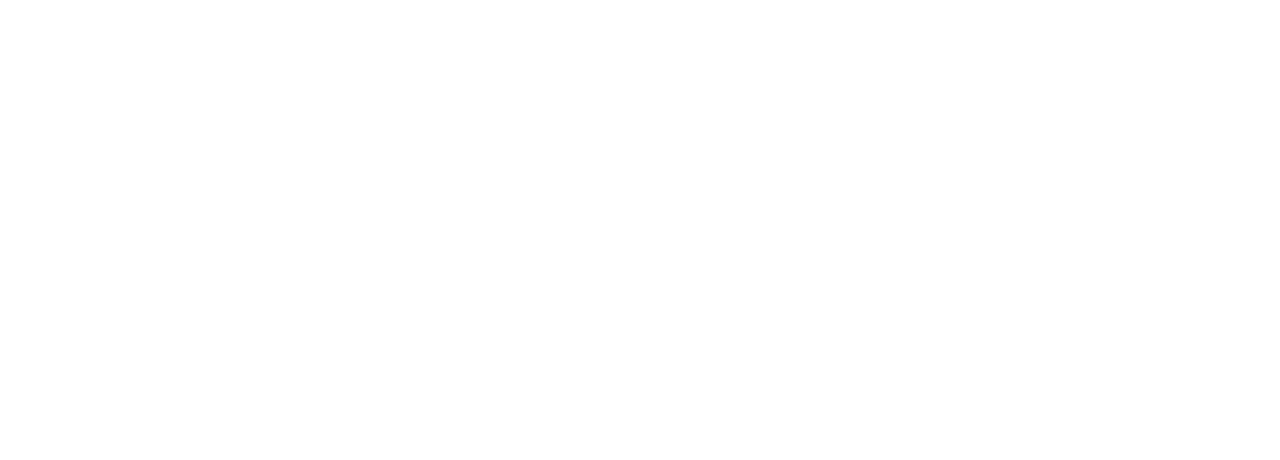
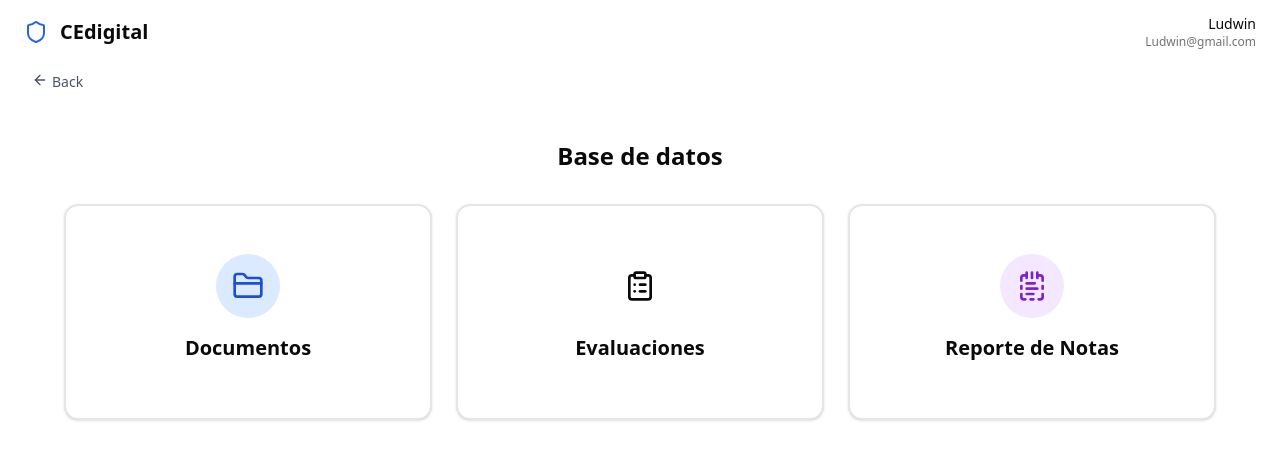
Before and after one commit to fredeos/CE3101---CEDigital, a React (Vite) app in the folder src/frontend/: page /dashboard-curso-Estudiantes in a window 1280 px wide. Before the commit this address had no page. Shown: the top 460 px of the page. Built offline with nearby package versions, Linux system fonts and the light colour scheme.

Commit message:
It's create a main dashboard inside course

```diff
--- /dev/null
+++ b/src/frontend/src/roles/Estudiante/dashboardCurso/dashboard_curso.css
@@ -0,0 +1,201 @@
+
+/*Se modifica el body para el dashboard*/
+body {
+  margin: 0;
+  display: block;
+  place-items: stretch;
+  min-width: 100%;
+  min-height: 100vh;
+}
+
+/* Estilos generales del dashboard */
+.curso-dashboard{
+  min-height: 100vh;
+  background-color: var(--muted-40);
+  display: flex;
+  flex-direction: column;
+}
+
+/* Estilos del header */
+.curso-header {
+  background-color: white;
+  border-bottom: 1px solid var(--border-color);
+  height: 4rem;
+  display: flex;
+  align-items: center;
+  justify-content: space-between;
+  padding: 0 1.5rem;
+}
+
+.header-logo {
+  display: flex;
+  align-items: center;
+  gap: 0.75rem;
+}
+
+.header-logo-icon {
+  height: 1.5rem;
+  width: 1.5rem;
+  color: #2563eb; /* blue-600 */
+}
+
+.header-title {
+  font-weight: 700;
+  font-size: 1.25rem;
+  line-height: 1.75rem;
+}
+
+/* Estilo para la información del usuario arriba a la derecha*/
+.user-info {
+  display: flex;
+  flex-direction: column;
+  align-items: flex-end;
+}
+
+.user-name {
+  font-weight: 500;
+  font-size: 0.875rem;
+  line-height: 1.25rem;
+}
+
+.user-email {
+  font-size: 0.75rem;
+  line-height: 1rem;
+  color: var(--muted-foreground);
+}
+
+/*Estilo del boton de volver*/
+.dashboard-back-button-container{
+  display: flex;
+  align-items: flex-start;
+  padding-left: 20px;
+}
+
+.dashboard-back-button {
+  margin-bottom: 1rem;
+  display: flex;
+  align-items: flex-start;
+  gap: 0.25rem;
+  color: rgb(71 85 105);
+
+}
+
+/* Estilos del contenido principal */
+.curso-main {
+  flex: 1;
+  padding: 1.5rem;
+  display: flex;
+  flex-direction: column;
+  align-items: center;
+}
+
+.main-container {
+  width: 100%;
+  max-width: 72rem; /* 6xl */
+}
+
+.dashboard-title {
+  font-size: 1.5rem;
+  line-height: 2rem;
+  font-weight: 700;
+  margin-bottom: 2rem;
+  text-align: center;
+}
+
+/* Estilos de la grilla de opciones */
+.options-grid {
+  display: grid;
+  grid-template-columns: 1fr;
+  gap: 1.5rem;
+}
+
+@media (min-width: 768px) {
+  .options-grid {
+    grid-template-columns: repeat(2, 1fr);
+  }
+}
+
+@media (min-width: 1024px) {
+  .options-grid {
+    grid-template-columns: repeat(3, 1fr);
+  }
+}
+
+/* Estilos de las tarjetas de opción */
+.option-card {
+  transition: box-shadow 0.3s ease;
+  cursor: pointer;
+  border-width: 2px;
+}
+
+.option-card:hover {
+  box-shadow: 0 4px 6px -1px rgba(0, 0, 0, 0.1), 0 2px 4px -1px rgba(0, 0, 0, 0.06);
+  border-color: #bfdbfe; /* blue-200 */
+}
+
+.card-content {
+  padding: 1.5rem;
+  display: flex;
+  flex-direction: column;
+  align-items: center;
+  text-align: center;
+}
+
+.icon-container {
+  border-radius: 9999px;
+  padding: 1rem;
+  margin-bottom: 1rem;
+}
+
+.icon-container-blue {
+  background-color: #dbeafe; /* blue-100 */
+  color: #1d4ed8; /* blue-700 */
+}
+
+.icon-container-green {
+  background-color: #dcfce7; /* green-100 */
+  color: #15803d; /* green-700 */
+}
+
+.icon-container-purple {
+  background-color: #f3e8ff; /* purple-100 */
+  color: #7e22ce; /* purple-700 */
+}
+
+.icon-container-amber {
+  background-color: #fef3c7; /* amber-100 */
+  color: #b45309; /* amber-700 */
+}
+
+.icon-container-rose {
+  background-color: #ffe4e6; /* rose-100 */
+  color: #be123c; /* rose-700 */
+}
+
+.icon-container-cyan {
+  background-color: #cffafe; /* cyan-100 */
+  color: #0e7490; /* cyan-700 */
+}
+
+.icon-container-slate {
+  background-color: #f1f5f9; /* slate-100 */
+  color: #334155; /* slate-700 */
+}
+
+.option-icon {
+  height: 2rem;
+  width: 2rem;
+}
+
+.option-title {
+  font-size: 1.25rem;
+  line-height: 1.75rem;
+  font-weight: 600;
+  margin-bottom: 0.5rem;
+}
+
+.option-description {
+  color: var(--muted-foreground);
+  font-size: 0.875rem;
+  line-height: 1.25rem;
+}
--- /dev/null
+++ b/src/frontend/src/roles/Estudiante/dashboardCurso/dashboard_curso.jsx
@@ -0,0 +1,105 @@
+import { useState } from "react";
+import { FolderClosed , NotepadTextDashed , ClipboardList, Shield, ArrowLeft } from "lucide-react"
+import { Card, CardContent } from "@/components/ui/card"
+import { Button } from "@/components/ui/button"
+import './dashboard_curso.css'; // Archivo CSS para estilos
+//import { Navigate, NavLink } from "react-router-dom";
+//import { useNavigate } from "react-router-dom"
+
+
+const CursoDashboard = () => {
+  // Admin user info
+  const studentUser = {
+    name: "Ludwin",
+    email: "Ludwin@gmail.com",
+  }
+  /*
+  const navigate = useNavigate()
+
+  const goToGestionRoles = () => navigate("/gestion-roles")
+  const goToGestionClientes = () => navigate("/gestion-clientes")
+  const goToGestionCuentas = () => navigate("/gestion-cuentas-admin")
+  const goToGestionTarjetas = () => navigate("/gestion-tarjetas-admin")
+  const goToGestionEmpleados = () => navigate("/gestion-empleados-admin")
+  const goToGestionPrestamos = () => navigate("/adminDashboard")
+  const goToGestionMora = () => navigate("/adminDashboard")
+  */
+    const curso = {
+        name: "Base de datos"
+    }
+
+    // Admin options for the dashboard
+    const opcionesCurso = [
+        {
+            title: "Documentos",
+            icon: FolderClosed ,
+            colorClass: "icon-container-blue",
+            //NavLink: goToGestionRoles
+        },
+        {
+            title: "Evaluaciones",
+            icon: ClipboardList ,
+            colorClass: "Reporte de notas",
+
+        },
+        {
+            title: "Reporte de Notas",
+            icon: NotepadTextDashed ,
+            colorClass: "icon-container-purple",
+
+        }
+    ]
+
+
+  return (
+    <div className="curso-dashboard">
+        {/* Header */}
+        <header className="curso-header">
+            <div className="header-logo">
+                <Shield className="header-logo-icon" />
+                <span className="header-title">CEdigital</span>
+            </div>
+
+            {/* Información del usuario arriba a la derecha*/}
+            <div className="user-info">
+                <p className="user-name">{studentUser.name}</p>
+                <p className="user-email">{studentUser.email}</p>
+            </div>
+        </header>
+        <div className="dashboard-back-button-container">
+            <Button variant="ghost" className="dashboard-back-button">
+                <ArrowLeft className="h-4 w-4" />
+                Back
+            </Button>
+        </div>
+
+        {/* Main Content */}
+        <main className="curso-main">
+            <div className="main-container">
+                <h1 className="dashboard-title">{curso.name}</h1>
+
+                <div className="options-grid">
+                    {opcionesCurso.map((option) => (
+                        <Card
+                            key={option.title}
+                            className="option-card"
+                            onClick={option.NavLink}
+                            >
+                            {/* onClick={() => console.log(`Clicked on ${option.title}`)} */}
+                            <CardContent className="card-content">
+                                <div className={`icon-container ${option.colorClass}`}>
+                                    <option.icon className="option-icon" />
+                                </div>
+                                <h3 className="option-title">{option.title}</h3>
+                                {/*<p className="option-description">{option.description}</p>*/}
+                            </CardContent>
+                        </Card>
+                    ))}
+                </div>
+            </div>
+        </main>
+    </div>
+  )
+}
+
+export default CursoDashboard
--- a/src/frontend/src/roles/Estudiante/inicioEstudiante/inicio_estudiante.jsx
+++ b/src/frontend/src/roles/Estudiante/inicioEstudiante/inicio_estudiante.jsx
@@ -142,9 +142,7 @@
 
       <div className="student-record-main">
         {/* Back button */}
-        <Button
-          variant="ghost"
-          className="student-record-back-button"
+        <Button variant="ghost" className="student-record-back-button"
           onClick={handleBackClick}
         >
           <ArrowLeft className="h-4 w-4" />
--- a/src/frontend/src/routes/estudianteRoutes.jsx
+++ b/src/frontend/src/routes/estudianteRoutes.jsx
@@ -1,12 +1,18 @@
+import path from "path";
 import { lazy } from "react";
 
 const LoginEstudiante = lazy(() => import("../roles/Estudiante/loginEstudiante/login_estudiante"));
 const InicioEstudiante = lazy(() => import("../roles/Estudiante/inicioEstudiante/inicio_estudiante"));
+const DashboardCurso = lazy(() => import("../roles/Estudiante/dashboardCurso/dashboard_curso"));
 
 const estudianteRoutes = [
   {
     path: "/inicio-Estudiantes",
     element: <InicioEstudiante />,
+  },
+  {
+    path: "/dashboard-curso-Estudiantes",
+    element: <DashboardCurso/>
   }
 ];
 
```
